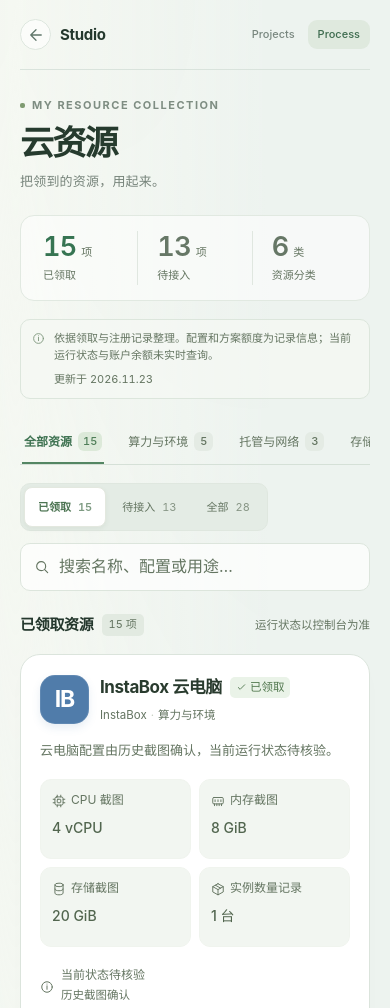
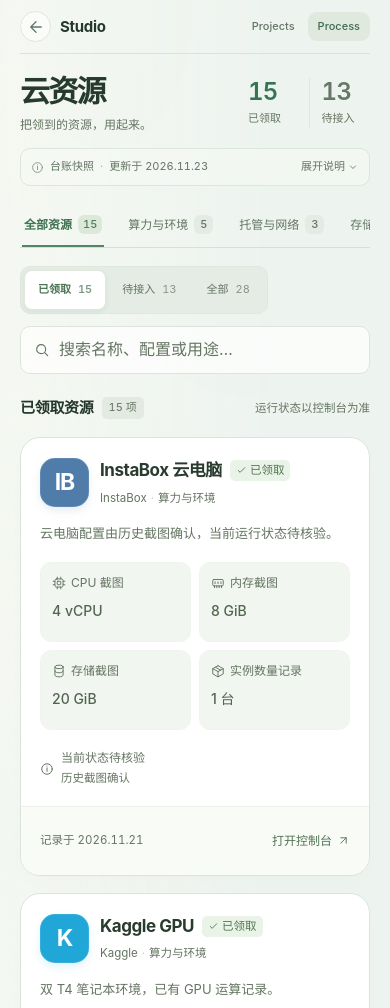
Before and after one commit to mikidaren/wang-bingqi-studio, an Astro site: page /category/process in a window 390 px wide. Shown: the top 1008 px of the page. Built offline with nearby package versions, Linux system fonts and the light colour scheme; Astro itself is replaced by a stand-in of ours.

Commit message:
Compact mobile resource header and record verified behavior

```diff
--- a/src/components/CloudResourceDashboard.astro
+++ b/src/components/CloudResourceDashboard.astro
@@ -147,11 +147,16 @@ const primaryLinkLabel = (resource: Resource) => resource.consoleUrl ? (resource
         </dl>
       </header>
 
-      <div class="cloud-notice">
-        <svg class="cloud-icon" aria-hidden="true"><use href="#cloud-icon-info" /></svg>
-        <p>{dashboard.notice || '这里记录已领取与待接入的资源，运行状态及剩余额度以官方控制台为准。'}</p>
-        <span class="cloud-updated">更新于 <time datetime={dashboard.updatedAt}>{displayDate(dashboard.updatedAt)}</time></span>
-      </div>
+      <details class="cloud-notice">
+        <summary class="cloud-notice-summary">
+          <svg class="cloud-icon" aria-hidden="true"><use href="#cloud-icon-info" /></svg>
+          <span class="cloud-notice-label">台账快照</span>
+          <span class="cloud-notice-divider" aria-hidden="true">·</span>
+          <span class="cloud-updated">更新于 <time datetime={dashboard.updatedAt}>{displayDate(dashboard.updatedAt)}</time></span>
+          <span class="cloud-notice-toggle"><span class="cloud-notice-closed-label">展开说明</span><span class="cloud-notice-open-label">收起说明</span><svg class="cloud-icon cloud-notice-chevron" aria-hidden="true" viewBox="0 0 24 24"><path d="m7 10 5 5 5-5" /></svg></span>
+        </summary>
+        <p class="cloud-notice-body">{dashboard.notice || '这里记录已领取与待接入的资源，运行状态及剩余额度以官方控制台为准。'}</p>
+      </details>
 
       <section class="cloud-resource-section" aria-label="资源清单">
         <div class="cloud-category-list" role="group" aria-label="按资源类别筛选">
--- a/src/styles/cloud-resources.css
+++ b/src/styles/cloud-resources.css
@@ -79,7 +79,7 @@ body.cloud-resources-page {
 }
 .cloud-studio-link:hover .cloud-back-icon { background: #fff; transform: translateX(-2px); }
 .cloud-site-nav { display: flex; align-items: center; gap: 7px; margin: 0; }
-.cloud-site-nav a { padding: 7px 15px; border-radius: 9px; color: #79877f; font-size: 13px; font-weight: 500; letter-spacing: 0; text-transform: none; transition: background .18s ease, color .18s ease; }
+.cloud-site-nav a { padding: 7px 15px; border-radius: 9px; color: #647561; font-size: 13px; font-weight: 500; letter-spacing: 0; text-transform: none; transition: background .18s ease, color .18s ease; }
 .cloud-site-nav a:hover { color: var(--cloud-green); background: #e1ebe3; }
 .cloud-site-nav a[aria-current='page'] { color: #3d6b4e; background: #dfe9de; }
 
@@ -88,7 +88,7 @@ body.cloud-resources-page {
 .cloud-eyebrow { display: flex; align-items: center; gap: 7px; margin-bottom: 8px; color: #7e8d82; font-size: 11px; font-weight: 650; letter-spacing: 1.65px; }
 .cloud-eyebrow > span { width: 5px; height: 5px; border-radius: 2px; background: #7f9b71; }
 .cloud-dashboard .cloud-intro h1 { color: #263b2e; font-size: clamp(32px, 3.5vw, 42px); font-weight: 680; line-height: 1.3; letter-spacing: -1.7px; text-transform: none; }
-.cloud-dashboard .cloud-subtitle { margin-top: 8px; font-size: 14px; color: #77847b; letter-spacing: .2px; }
+.cloud-dashboard .cloud-subtitle { margin-top: 8px; font-size: 14px; color: #647561; letter-spacing: .2px; }
 .cloud-summary { display: flex; align-items: stretch; flex: 0 0 auto; padding: 16px 7px; border: 1px solid #e1e9e1; border-radius: 18px; background: #ffffff90; }
 .cloud-summary-item { display: flex; flex-direction: column; min-width: 100px; padding-inline: 24px; }
 .cloud-summary-item + .cloud-summary-item { border-left: 1px solid #e0e7e0; }
@@ -97,10 +97,21 @@ body.cloud-resources-page {
 .cloud-summary-item dd span { padding-left: 5px; color: #647561; font-size: 11px; font-weight: 400; letter-spacing: 0; }
 .cloud-summary-item--claimed dd { color: var(--cloud-green); }
 .cloud-summary-item dt { margin-top: 4px; }
-.cloud-notice { display: flex; align-items: flex-start; gap: 9px; padding: 12px 14px; border: 1px solid #dce6dc; border-radius: 11px; background: #f6f9f4a8; color: #647561; font-size: 11.5px; }
-.cloud-notice > .cloud-icon { width: 15px; height: 15px; margin-top: 2px; color: #80997f; }
-.cloud-notice > p { flex: 1; }
-.cloud-updated { flex: 0 0 auto; margin-left: 12px; color: #647561; font-size: 11px; white-space: nowrap; font-variant-numeric: tabular-nums; }
+.cloud-notice { border: 1px solid #dce6dc; border-radius: 11px; background: #f6f9f4a8; color: #647561; font-size: 11.5px; }
+.cloud-notice-summary { display: flex; align-items: center; gap: 8px; min-height: 40px; padding: 9px 14px; list-style: none; cursor: pointer; outline-offset: 4px; }
+.cloud-notice-summary::-webkit-details-marker { display: none; }
+.cloud-notice-summary::marker { content: ''; }
+.cloud-notice-summary > .cloud-icon { width: 15px; height: 15px; color: #80997f; }
+.cloud-notice-label { font-weight: 550; white-space: nowrap; }
+.cloud-notice-divider { color: #a3b09c; }
+.cloud-updated { flex: 0 0 auto; color: #647561; font-size: 11px; white-space: nowrap; font-variant-numeric: tabular-nums; }
+.cloud-notice-toggle { display: inline-flex; align-items: center; gap: 4px; margin-left: auto; font-size: 11px; white-space: nowrap; }
+.cloud-notice-chevron { width: 14px; height: 14px; transition: transform .18s ease; }
+.cloud-notice-open-label { display: none; }
+.cloud-notice[open] .cloud-notice-open-label { display: inline; }
+.cloud-notice[open] .cloud-notice-closed-label { display: none; }
+.cloud-notice[open] .cloud-notice-chevron { transform: rotate(180deg); }
+.cloud-notice-body { padding: 0 14px 12px 37px; font-size: 12px; line-height: 1.7; }
 
 .cloud-resource-section { margin-top: 24px; }
 .cloud-category-list { display: flex; gap: 27px; overflow-x: auto; border-bottom: 1px solid #d5e0d7; scrollbar-width: thin; scrollbar-color: #c7d4ca transparent; padding: 4px 2px 0; -webkit-overflow-scrolling: touch; }
@@ -165,7 +176,7 @@ body.cloud-resources-page {
 .cloud-provider-meta { display: flex; align-items: center; flex-wrap: wrap; column-gap: 5px; row-gap: 1px; margin-top: 5px; color: #647561; font-size: 11.5px; line-height: 1.6; }
 .cloud-provider-name { color: #647561; }
 .cloud-meta-divider { color: #c5cec0; }
-.cloud-dashboard .cloud-card-description { min-height: 39px; margin-top: 14px; color: #647561; font-size: 13px; line-height: 1.7; overflow-wrap: anywhere; }
+.cloud-dashboard .cloud-card-description { min-height: 44px; margin-top: 14px; color: #647561; font-size: 13px; line-height: 1.7; overflow-wrap: anywhere; }
 .cloud-configuration { display: grid; grid-template-columns: repeat(2, minmax(0, 1fr)); gap: 8px; margin-top: 15px !important; }
 .cloud-configuration-item { min-width: 0; min-height: 84px; padding: 11px 12px 10px; border: 1px solid #f0f4ee; border-radius: 10px; background: #f2f6f1; }
 .cloud-configuration-item dt { display: flex; align-items: center; gap: 5px; color: #647561; font-size: 12px; line-height: 1.4; }
@@ -191,7 +202,7 @@ body.cloud-resources-page {
 .cloud-card-footer { display: flex; align-items: center; justify-content: space-between; gap: 10px; min-height: 52px; margin-top: auto; padding: 13px 21px; border-top: 1px solid #ecf0e9; background: #f9fbf7; }
 .cloud-record-date { color: #647561; font-size: 11.5px; white-space: nowrap; font-variant-numeric: tabular-nums; }
 .cloud-record-date time { color: #647561; }
-.cloud-dashboard .cloud-console-link { display: inline-flex; align-items: center; min-height: 40px; padding-block: 5px; flex: 0 0 auto; gap: 5px; color: #628565; font-size: 12px; font-weight: 550; line-height: 1.5; border-radius: 4px; white-space: nowrap; transition: color .18s ease; }
+.cloud-dashboard .cloud-console-link { display: inline-flex; align-items: center; min-height: 40px; padding-block: 5px; flex: 0 0 auto; gap: 5px; color: #4f7352; font-size: 12px; font-weight: 550; line-height: 1.5; border-radius: 4px; white-space: nowrap; transition: color .18s ease; }
 .cloud-console-link .cloud-icon { width: 13px; height: 13px; transition: transform .18s ease; }
 .cloud-dashboard .cloud-console-link:hover { color: #2d643a; }
 .cloud-console-link:hover .cloud-icon { transform: translate(1px, -1px); }
@@ -221,9 +232,6 @@ body.cloud-resources-page {
 @media (max-width: 1179px) {
   .cloud-resource-grid { grid-template-columns: repeat(2, minmax(0, 1fr)); }
   .cloud-category-list { gap: 24px; }
-  .cloud-notice { flex-wrap: wrap; gap: 6px 9px; }
-  .cloud-notice > p { flex-basis: calc(100% - 26px); }
-  .cloud-updated { padding-left: 24px; margin-left: 0; }
   .cloud-card-title-row h3 { font-size: 17px; }
   .cloud-card-description { min-height: 39px; }
   .cloud-configuration-item { min-height: 77px; }
@@ -270,25 +278,31 @@ body.cloud-resources-page {
 
 @media (max-width: 560px) {
   .cloud-shell { padding-inline: 20px; }
-  .cloud-topbar { height: 70px; }
+  .cloud-topbar { height: 54px; }
   .cloud-back-icon { width: 31px; height: 31px; }
   .cloud-studio-link { gap: 9px; font-size: 15px; }
   .cloud-site-nav { gap: 3px; }
   .cloud-site-nav a { padding: 6px 10px; font-size: 11px; }
-  .cloud-intro { display: block; margin-top: 27px; margin-bottom: 18px; }
-  .cloud-eyebrow { margin-bottom: 6px; font-size: 11px; letter-spacing: 1.5px; }
-  .cloud-dashboard .cloud-intro h1 { font-size: 34px; }
-  .cloud-dashboard .cloud-subtitle { margin-top: 6px; font-size: 13px !important; }
-  .cloud-summary { justify-content: space-between; margin-top: 23px !important; padding: 15px 3px; border-radius: 14px; }
-  .cloud-summary-item { min-width: 0; flex: 1; padding-inline: 19px; }
-  .cloud-summary-item dd { font-size: 27px; }
-  .cloud-summary-item dd span { display: inline; font-size: 11px; }
-  .cloud-summary-item dt { font-size: 11px; margin-top: 4px; }
-  .cloud-notice { padding: 10px 11px; font-size: 11px; border-radius: 10px; }
-  .cloud-notice > .cloud-icon { width: 13px; height: 13px; margin-top: 2px; }
-  .cloud-notice > p { flex-basis: calc(100% - 24px); }
-  .cloud-updated { padding-left: 22px; font-size: 11px; }
-  .cloud-resource-section { margin-top: 20px; }
+  .cloud-intro { display: flex; align-items: center; gap: 12px; margin-top: 18px; margin-bottom: 14px; }
+  .cloud-title-block { min-width: 0; }
+  .cloud-eyebrow { display: none; }
+  .cloud-dashboard .cloud-intro h1 { font-size: 30px; }
+  .cloud-dashboard .cloud-subtitle { margin-top: 4px; font-size: 12px !important; letter-spacing: 0; white-space: nowrap; }
+  .cloud-summary { flex: 0 0 122px; width: 122px; margin: 0 !important; padding: 0; border: 0; border-radius: 0; background: transparent; }
+  .cloud-summary-item { min-width: 0; flex: 1; padding-inline: 12px; }
+  .cloud-summary-item:first-child { padding-left: 0; }
+  .cloud-summary-item:nth-child(2) { padding-right: 0; }
+  .cloud-summary-item:nth-child(3) { display: none; }
+  .cloud-summary-item dd { font-size: 24px; }
+  .cloud-summary-item dd span { display: none; }
+  .cloud-summary-item dt { font-size: 11px; margin-top: 3px; }
+  .cloud-notice { font-size: 11px; border-radius: 10px; }
+  .cloud-notice-summary { gap: 6px; min-height: 36px; padding: 8px 10px; }
+  .cloud-notice-summary > .cloud-icon { width: 13px; height: 13px; }
+  .cloud-notice-toggle { gap: 2px; }
+  .cloud-notice-chevron { width: 12px; height: 12px; }
+  .cloud-notice-body { padding: 0 10px 11px 29px; }
+  .cloud-resource-section { margin-top: 16px; }
   .cloud-category-list { gap: 22px; padding-top: 2px; }
   .cloud-category-button { min-height: 43px; gap: 6px; padding-bottom: 10px; font-size: 12px !important; }
   .cloud-category-count { min-width: 19px; height: 19px; font-size: 11px; }
@@ -325,7 +339,7 @@ body.cloud-resources-page {
 
 @media (max-width: 359px) {
   .cloud-shell { padding-inline: 14px; }
-  .cloud-summary-item { padding-inline: 16px; }
+  .cloud-summary-item { padding-inline: 8px; }
   .cloud-card-main { padding-inline: 16px; }
   .cloud-card-footer { padding-inline: 16px; }
   .cloud-card-title-row h3 { font-size: 16px; }
```
Also changed, not shown: docs/CLOUD_RESOURCES.md (+6 -0 lines).
